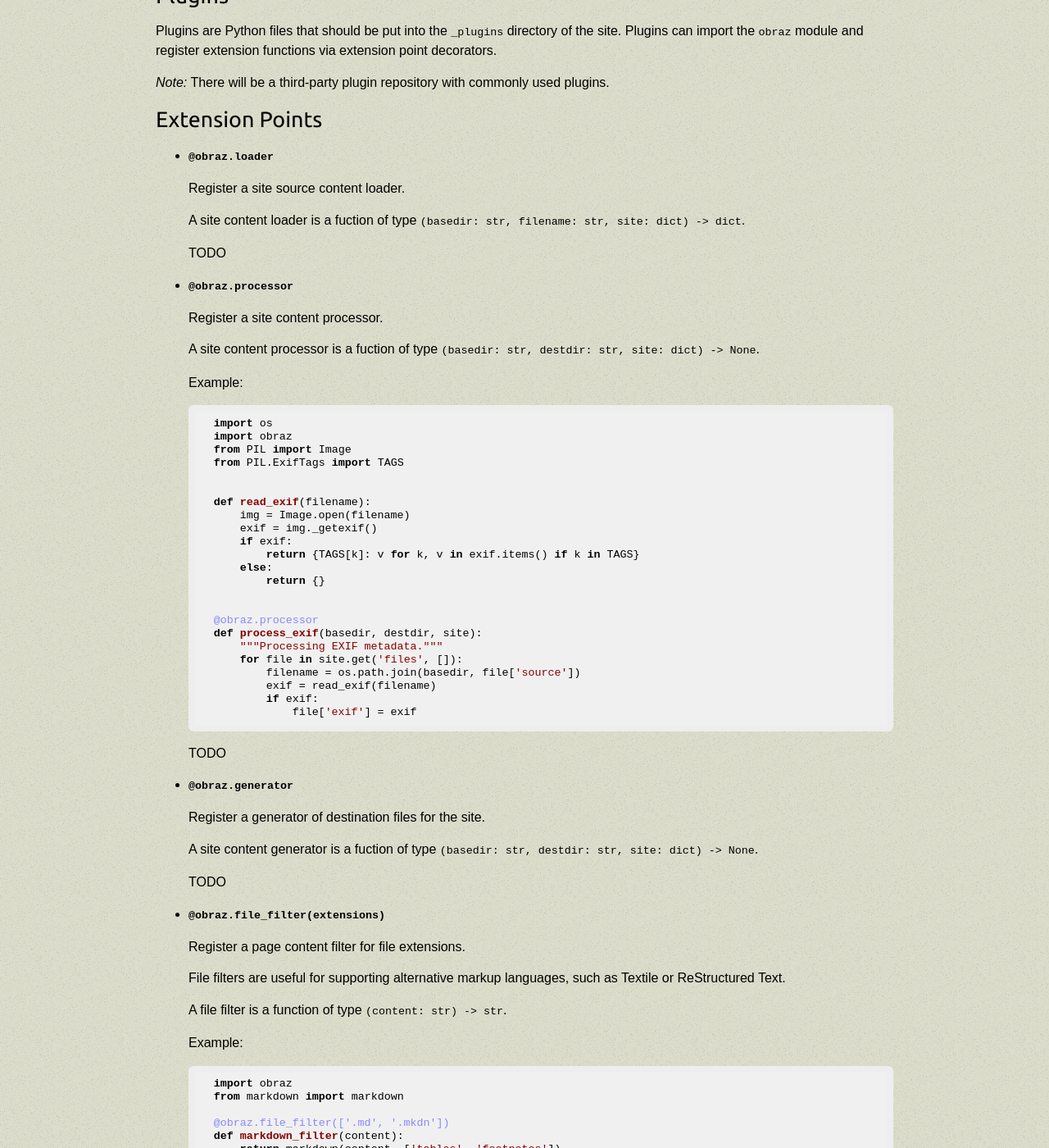
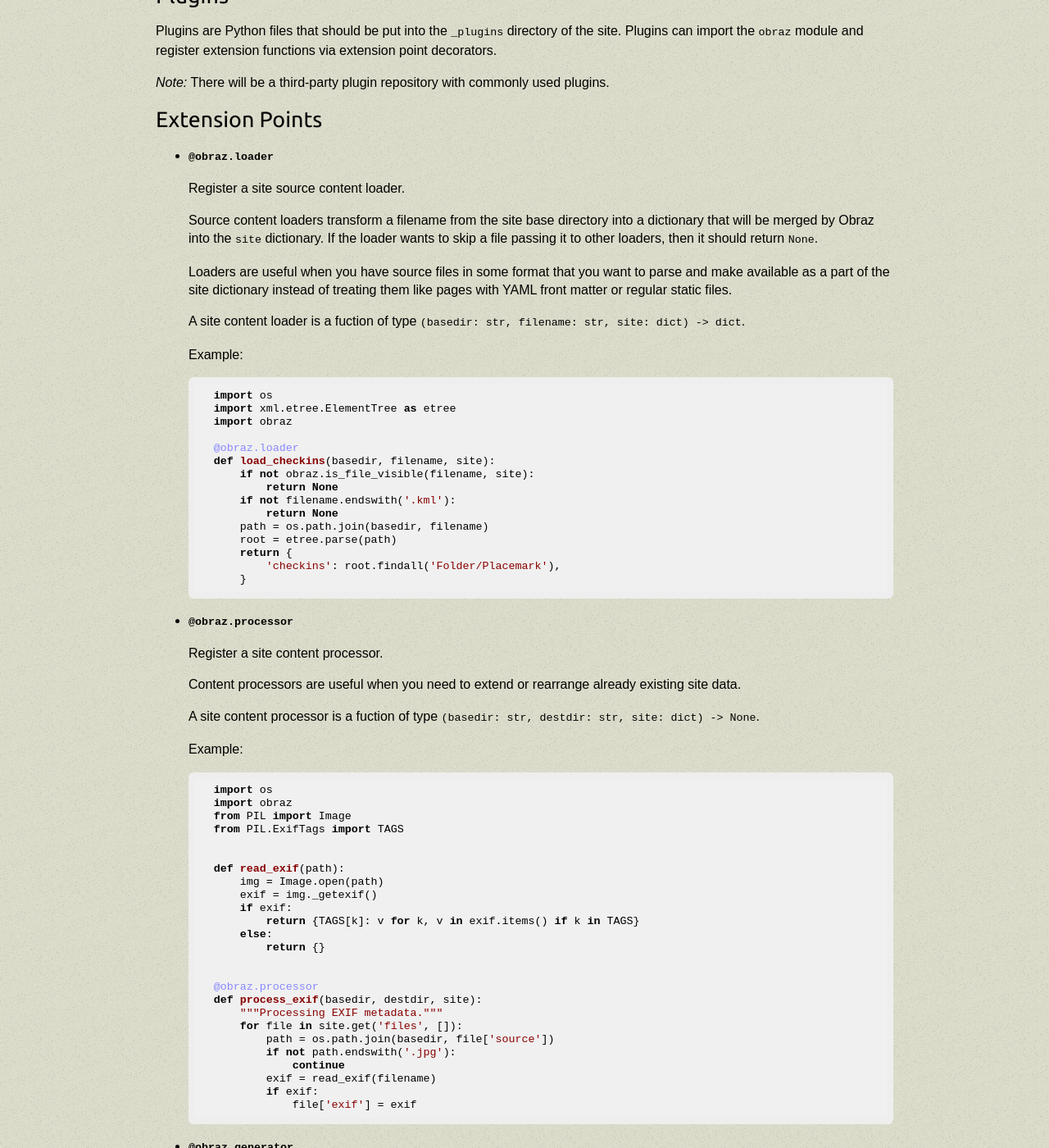
Before and after one commit to vlasovskikh/obraz, a Jekyll site: the page built from doc/plugins.md, in a window 1280 px wide and 1400 px high, scrolled down 534 px. Shown: the whole window at 82% size. Built offline with Jekyll 4.4.1, drawn with Linux system fonts in a browser that asks for light colours.

Commit message:
Loader example

```diff
--- a/doc/plugins.md
+++ b/doc/plugins.md
@@ -50,14 +50,42 @@ Extension Points
 
     Register a site source content loader.
 
+    Source content loaders transform a filename from the site base directory
+    into a dictionary that will be merged by Obraz into the `site` dictionary.
+    If the loader wants to skip a file passing it to other loaders, then it
+    should return `None`.
+
+    Loaders are useful when you have source files in some format that you want
+    to parse and make available as a part of the site dictionary instead of
+    treating them like pages with YAML front matter or regular static files.
+
     A site content loader is a fuction of type `(basedir: str, filename: str,
     site: dict) -> dict`.
 
-    TODO
+    Example:
+
+        import os
+        import xml.etree.ElementTree as etree
+        import obraz
+
+        @obraz.loader
+        def load_checkins(basedir, filename, site):
+            if not obraz.is_file_visible(filename, site):
+                return None
+            if not filename.endswith('.kml'):
+                return None
+            path = os.path.join(basedir, filename)
+            root = etree.parse(path)
+            return {
+                'checkins': root.findall('Folder/Placemark'),
+            }
 
 * **`@obraz.processor`**
 
     Register a site content processor.
+
+    Content processors are useful when you need to extend or rearrange already
+    existing site data.
 
     A site content processor is a fuction of type `(basedir: str, destdir: str,
     site: dict) -> None`.
@@ -70,8 +98,8 @@ Extension Points
         from PIL.ExifTags import TAGS
 
 
-        def read_exif(filename):
-            img = Image.open(filename)
+        def read_exif(path):
+            img = Image.open(path)
             exif = img._getexif()
             if exif:
                 return {TAGS[k]: v for k, v in exif.items() if k in TAGS}
@@ -83,13 +111,12 @@ Extension Points
         def process_exif(basedir, destdir, site):
             """Processing EXIF metadata."""
             for file in site.get('files', []):
-                filename = os.path.join(basedir, file['source'])
+                path = os.path.join(basedir, file['source'])
+                if not path.endswith('.jpg'):
+                    continue
                 exif = read_exif(filename)
                 if exif:
                     file['exif'] = exif
-
-
-    TODO
 
 * **`@obraz.generator`**
 
```
